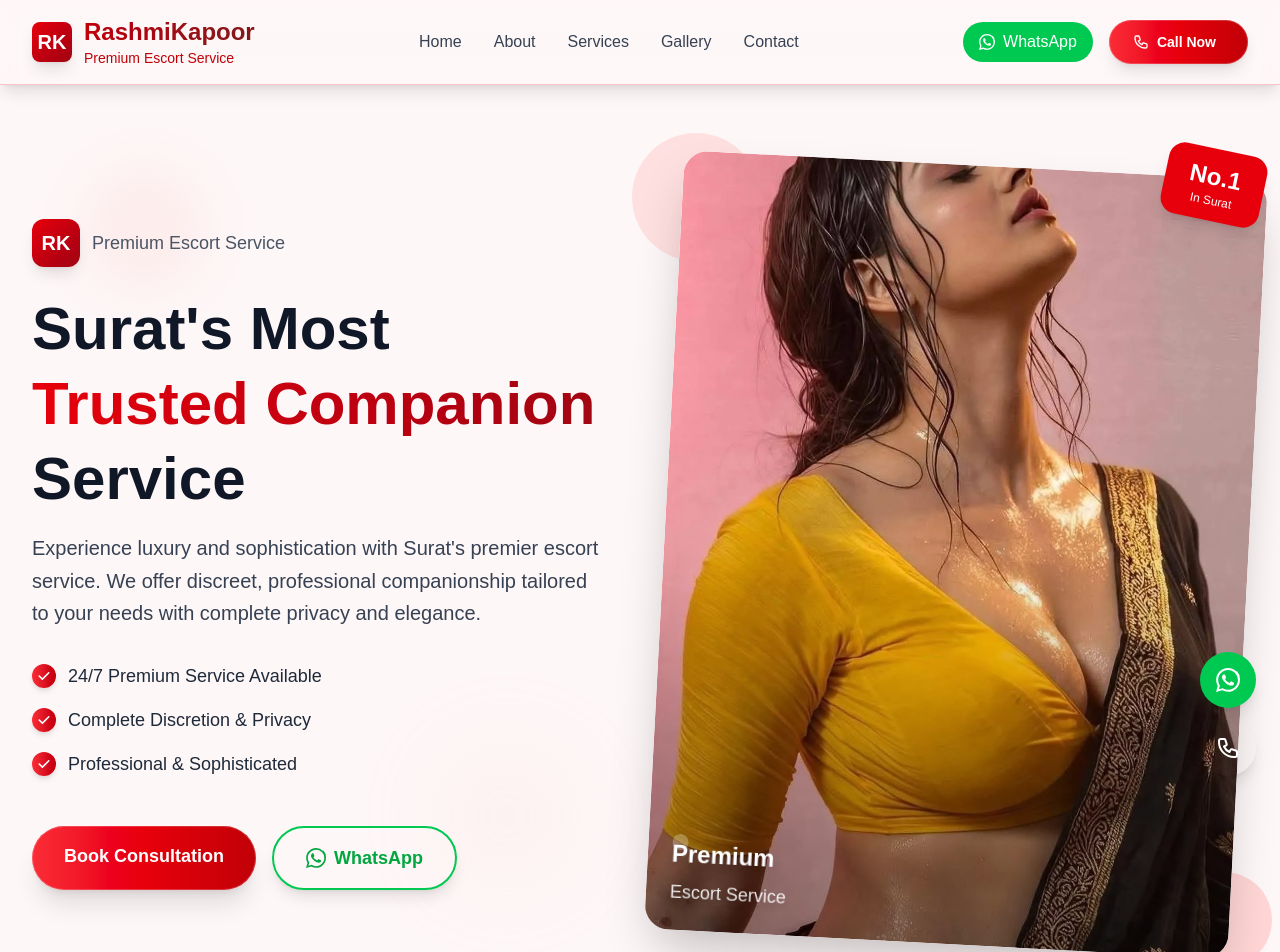
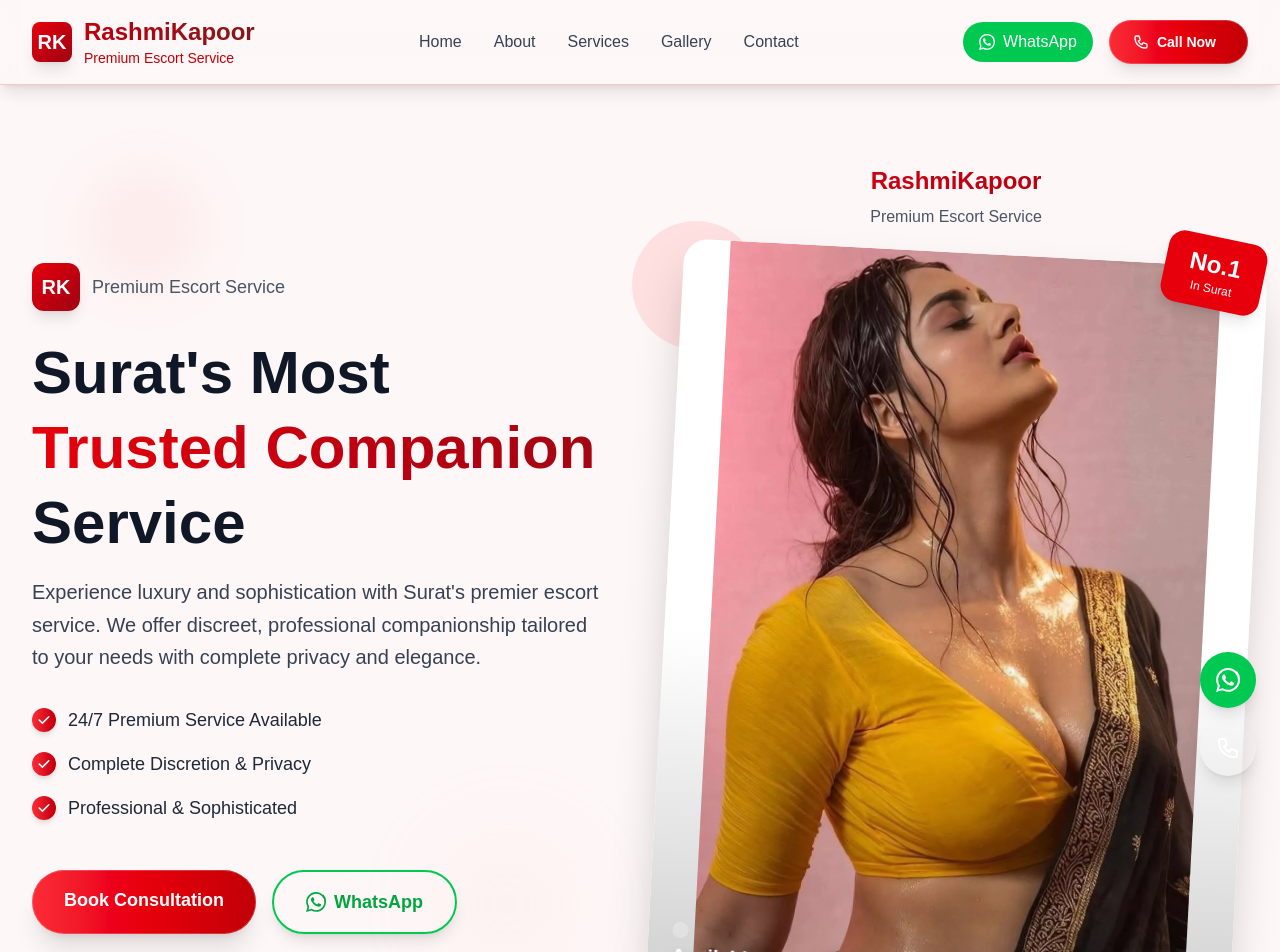
Before and after one commit to anshmydigitalcrown-ui/surat, a Next.js app: page / in a window 1280 px wide. Shown: the top 952 px of the page. Built offline with nearby package versions, Linux system fonts and the light colour scheme.

Commit message:
Fix hero image cropping and add RashmiKapoor name above image container

```diff
--- a/src/app/page.tsx
+++ b/src/app/page.tsx
@@ -97,6 +97,14 @@ export default function Home() {
 
             {/* Right Side - Image Card */}
             <div className="relative animate-fadeInUp" style={{animationDelay: '0.3s'}}>
+              {/* Image Name/Title */}
+              <div className="text-center mb-6">
+                <h3 className="text-2xl font-bold bg-gradient-to-r from-red-600 to-red-800 bg-clip-text text-transparent mb-2">
+                  RashmiKapoor
+                </h3>
+                <p className="text-gray-600 font-medium">Premium Escort Service</p>
+              </div>
+
               <div className="relative">
                 {/* Main Image Card */}
                 <div className="bg-white rounded-3xl shadow-2xl overflow-hidden transform rotate-3 hover:rotate-0 transition-transform duration-500">
@@ -104,19 +112,19 @@ export default function Home() {
                     {/* Hero Image */}
                     <Image
                       src="/images/hero/sexy-wet-bhabhi.webp"
-                      alt="Premium Escort Service"
+                      alt="RashmiKapoor - Premium Escort Service"
                       fill
-                      className="object-cover"
+                      className="object-contain"
                       priority
                     />
 
                     {/* Overlay Gradient */}
-                    <div className="absolute inset-0 bg-gradient-to-t from-black/40 via-transparent to-transparent"></div>
+                    <div className="absolute inset-0 bg-gradient-to-t from-black/20 via-transparent to-transparent"></div>
 
                     {/* Content Overlay */}
                     <div className="absolute bottom-6 left-6 right-6 text-white">
-                      <h3 className="text-2xl font-bold mb-2 drop-shadow-lg">Premium</h3>
-                      <p className="text-lg opacity-90 drop-shadow-lg">Escort Service</p>
+                      <h3 className="text-xl font-bold mb-1 drop-shadow-lg">Available Now</h3>
+                      <p className="text-sm opacity-90 drop-shadow-lg">Professional Service</p>
                     </div>
 
                     {/* Decorative Elements */}
```
